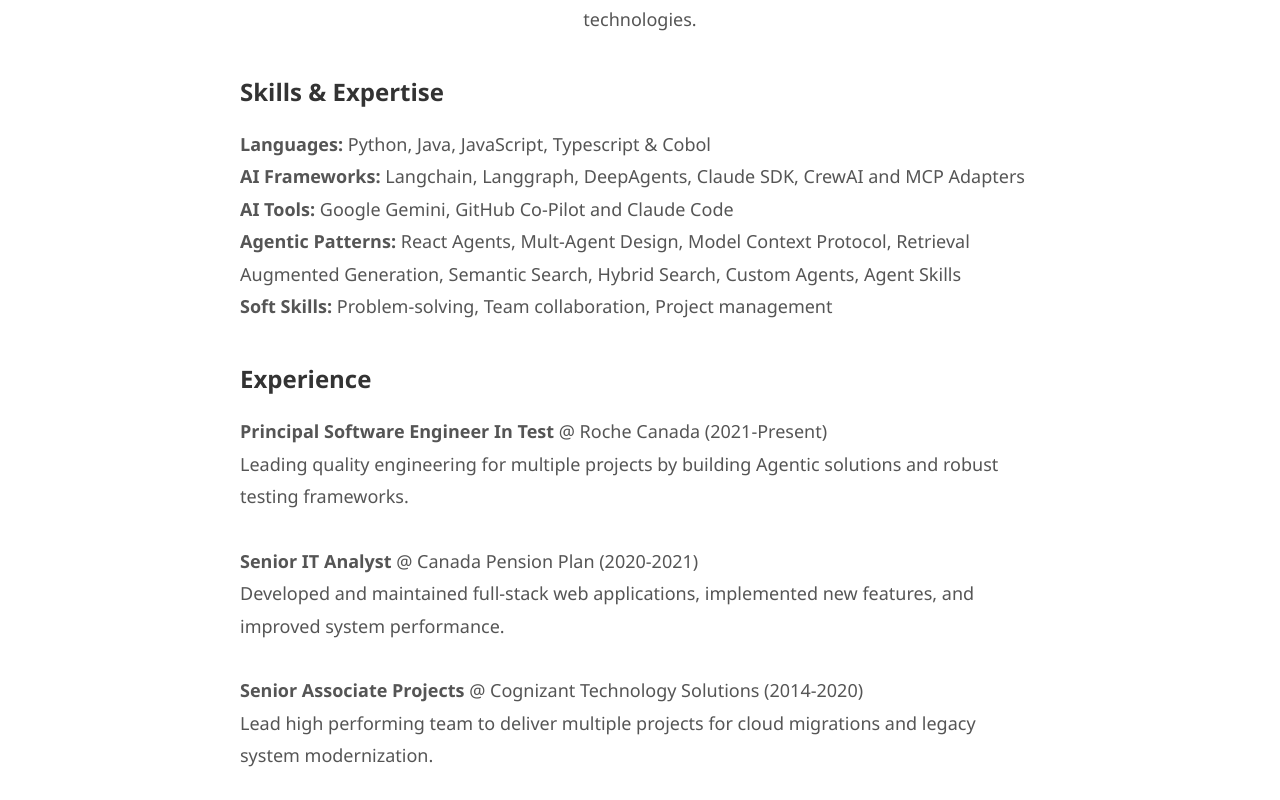
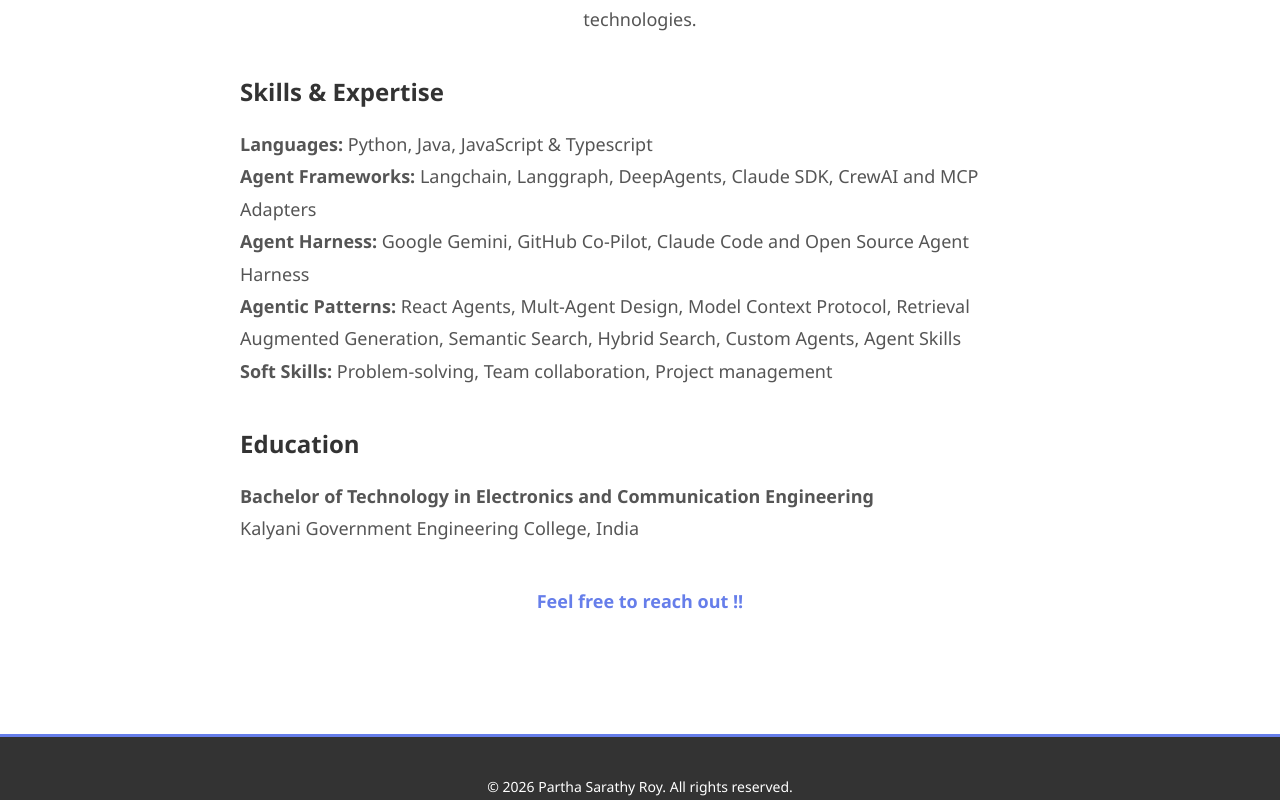
Before and after one commit to codeproy/parthasroy, a React (Vite) app: page /parthasroy/about in a window 1280 px wide. Shown: the part 420-1220 px from the top of the page. Built offline with nearby package versions, Linux system fonts and the light colour scheme.

Commit message:
Adding new blog post

```diff
--- a/src/pages/AboutNew.jsx
+++ b/src/pages/AboutNew.jsx
@@ -7,7 +7,7 @@
       <p>Engineer with curiosity and passion for Applied AI</p>
 
       <p>
-        Hello! I'm Partha Roy, a software engineer with 20 years of experience building applications and frameworks.  I help enterprise build or maintain customized automation frameworks and tailored solution as per business objective.
+        Hello! I'm Partha Sarathy Roy, a software engineer with 20 years of experience building applications and frameworks.  I help enterprise build or maintain customized automation frameworks and tailored solution as per business objective.
       </p>
 
       <p>
@@ -16,29 +16,18 @@
 
       <h2>Skills & Expertise</h2>
       <p style={{ textAlign: 'left' }}>
-        <strong>Languages:</strong> Python, Java, JavaScript, Typescript & Cobol<br/>
-        <strong>AI Frameworks:</strong> Langchain, Langgraph, DeepAgents, Claude SDK, CrewAI and  MCP Adapters<br/>
-        <strong>AI Tools:</strong> Google Gemini, GitHub Co-Pilot and Claude Code<br/>
+        <strong>Languages:</strong> Python, Java, JavaScript & Typescript <br/>
+        <strong>Agent Frameworks:</strong> Langchain, Langgraph, DeepAgents, Claude SDK, CrewAI and  MCP Adapters<br/>
+        <strong>Agent Harness:</strong> Google Gemini, GitHub Co-Pilot, Claude Code and Open Source Agent Harness<br/>
         <strong>Agentic Patterns:</strong> React Agents, Mult-Agent Design, Model Context Protocol, Retrieval Augmented Generation, Semantic Search, Hybrid Search, Custom Agents, Agent Skills<br/>
         <strong>Soft Skills:</strong> Problem-solving, Team collaboration, Project management
       </p>
 
-      <h2>Experience</h2>
-      <p style={{ textAlign: 'left' }}>
-        <strong>Principal Software Engineer In Test</strong> @ Roche Canada (2021-Present)<br/>
-        Leading quality engineering for multiple projects by building Agentic solutions and robust testing frameworks.<br/><br/>
-
-        <strong>Senior IT Analyst</strong> @ Canada Pension Plan (2020-2021)<br/>
-        Developed and maintained full-stack web applications, implemented new features, and improved system performance.<br/><br/>
-
-        <strong>Senior Associate Projects</strong> @ Cognizant Technology Solutions (2014-2020)<br/>
-        Lead high performing team to deliver multiple projects for cloud migrations and legacy system modernization.<br/><br/>
-      </p>
 
       <h2>Education</h2>
       <p style={{ textAlign: 'left' }}>
         <strong>Bachelor of Technology in Electronics and Communication Engineering</strong><br/>
-        Kalyani Government Engineering College, WB, India (2002-2006)
+        Kalyani Government Engineering College, India
       </p>
 
       <p style={{ textAlign: 'center', marginTop: '40px', color: '#667eea' }}>
--- a/src/pages/Home.jsx
+++ b/src/pages/Home.jsx
@@ -91,8 +91,8 @@
 
   return (
     <section className="home">
-      <h1>Latest Blog Posts</h1>
-      <h2>Insights and thoughts on AI, Machine Learning, and Technology</h2>
+      <h1>Intelligent Briefs</h1>
+      <h2>Navigating the Next Frontier: AI, Machine Learning, and Beyond</h2>
 
       {loading ? (
         <div className="loading">Loading blog posts...</div>
```
Also changed, not shown: src/data/blogs/use_free_open_code.json (added, +7 -0 lines), src/data/blogs/react-hooks-guide.json (line endings or trailing spaces), 1 other file (tests, documents, lock files or other folders).
